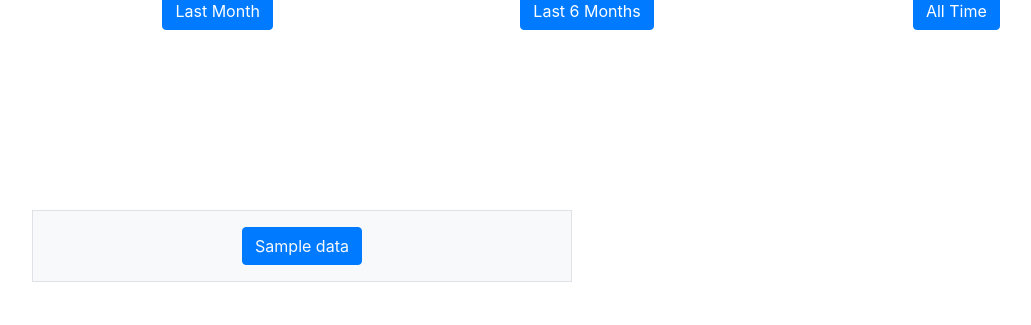
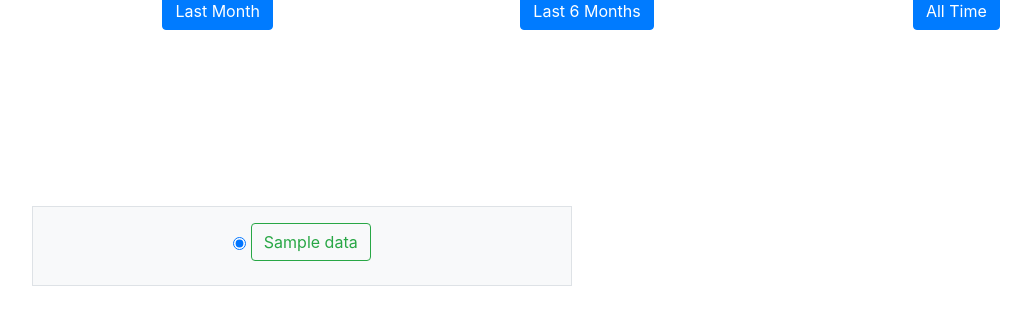
Before and after one commit to cis3296f22/Spotify-Genres-in-Python, a Django app: template templates/genres.html in a window 1280 px wide. Shown: the part 136-461 px from the top of the page, without its empty margins (53-1084 px from the left). Run offline with Django 4.2, Linux system fonts and the light colour scheme; the template is opened without the code that fills it: most values are stand-ins (such as "Sample title", 1, 10 or a date in 2020).

Commit message:
Up to date

```diff
--- a/templates/genres.html
+++ b/templates/genres.html
@@ -57,10 +57,15 @@
                         {% for i in data %}
                             {% if forloop.counter < 6 %}
                             <div class ="p-3 border bg-light text-center">
+                                <input type="radio" class="btn-check" name="options-outlined" id="success-outlined" autocomplete="off" checked>
+                                <label class="btn btn-outline-success" for="success-outlined">{{i}}</label>
+                                <br>
+                                <!--
                                 <button type="button" class="btn btn-primary">
                                     <a href="{% url 'generate_menu_view' %}" class="text-light">{{i}}</a>
                                     <br>
                                 </button>
+                                -->
                             </div>
                             {% endif %}
                         {% endfor %}
@@ -69,10 +74,15 @@
                     {% for i in data %}
                         {% if forloop.counter > 5 and forloop.counter < 11 %}
                         <div class ="p-3 border bg-light text-center">
+                            <input type="radio" class="btn-check" name="options-outlined" id="success-outlined" autocomplete="off" checked>
+                            <label class="btn btn-outline-success" for="success-outlined">{{i}}</label>
+                            <br>
+                            <!--
                             <button type="button" class="btn btn-primary">
                                 <a href="{% url 'generate_menu_view' %}" class="text-light">{{i}}</a>
                                 <br>
                             </button>
+                            -->
                         </div>
                         {% endif %}
                     {% endfor %}
```
Also changed, not shown: 2 other files.
